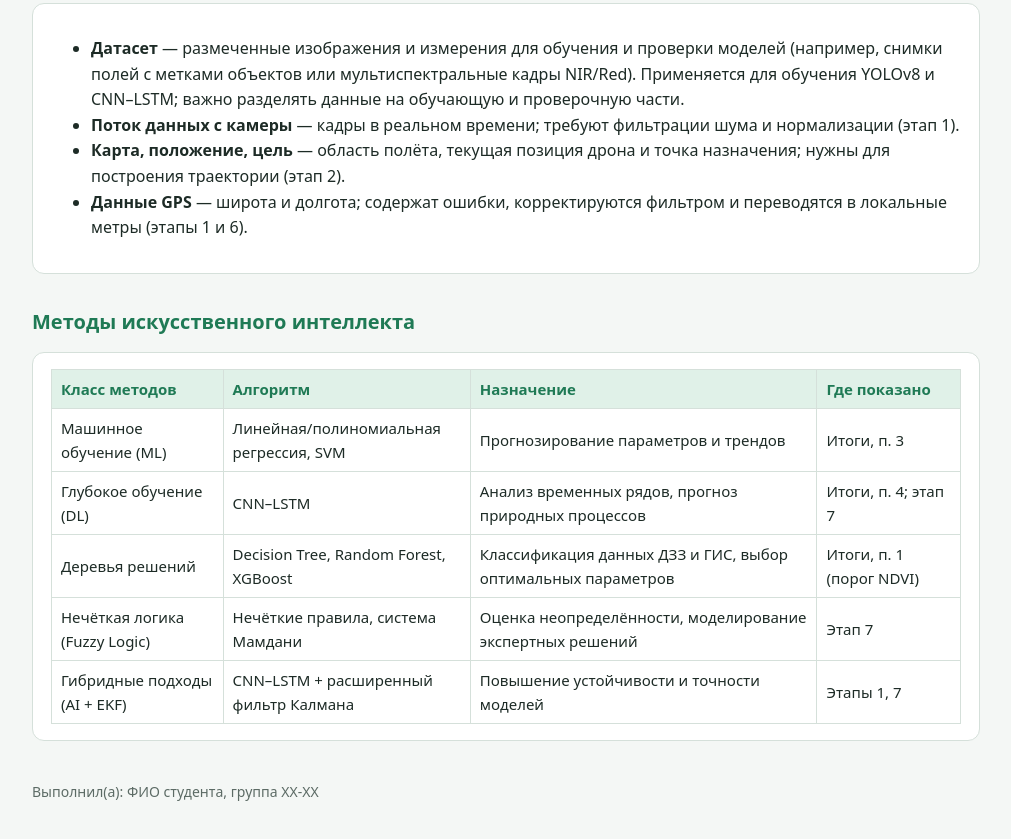
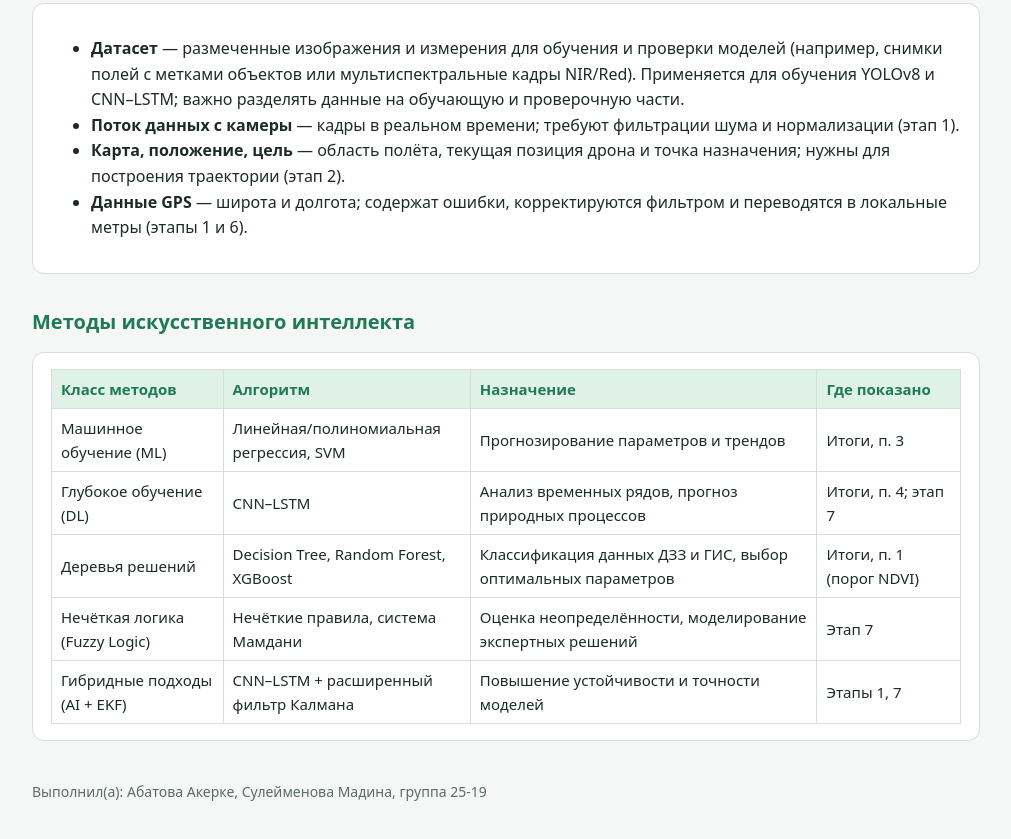
Before and after one commit to akerkeabatova123-afk/intelligent-control.github.io, a plain HTML site: page index.html in a window 1280 px wide. Shown: the part 1163-2002 px from the top of the page, without its empty margins (134-1145 px from the left). Drawn offline with Linux system fonts and the light colour scheme.

Commit message:
Update index.html

```diff
--- a/index.html
+++ b/index.html
@@ -11,4 +11,4 @@
 <li><b>Поток данных с камеры</b> — кадры в реальном времени; требуют фильтрации шума и нормализации (этап 1).</li>
 <li><b>Карта, положение, цель</b> — область полёта, текущая позиция дрона и точка назначения; нужны для построения траектории (этап 2).</li>
 <li><b>Данные GPS</b> — широта и долгота; содержат ошибки, корректируются фильтром и переводятся в локальные метры (этапы 1 и 6).</li></ul></div>
-<h2>Методы искусственного интеллекта</h2><div class="card table-wrap"><table><tr><th>Класс методов</th><th>Алгоритм</th><th>Назначение</th><th>Где показано</th></tr><tr><td>Машинное обучение (ML)</td><td>Линейная/полиномиальная регрессия, SVM</td><td>Прогнозирование параметров и трендов</td><td>Итоги, п. 3</td></tr><tr><td>Глубокое обучение (DL)</td><td>CNN–LSTM</td><td>Анализ временных рядов, прогноз природных процессов</td><td>Итоги, п. 4; этап 7</td></tr><tr><td>Деревья решений</td><td>Decision Tree, Random Forest, XGBoost</td><td>Классификация данных ДЗЗ и ГИС, выбор оптимальных параметров</td><td>Итоги, п. 1 (порог NDVI)</td></tr><tr><td>Нечёткая логика (Fuzzy Logic)</td><td>Нечёткие правила, система Мамдани</td><td>Оценка неопределённости, моделирование экспертных решений</td><td>Этап 7</td></tr><tr><td>Гибридные подходы (AI + EKF)</td><td>CNN–LSTM + расширенный фильтр Калмана</td><td>Повышение устойчивости и точности моделей</td><td>Этапы 1, 7</td></tr></table></div><p class="note" style="margin-top:40px">Выполнил(а): ФИО студента, группа XX-XX</p></main><script src="app.js"></script></body></html>
+<h2>Методы искусственного интеллекта</h2><div class="card table-wrap"><table><tr><th>Класс методов</th><th>Алгоритм</th><th>Назначение</th><th>Где показано</th></tr><tr><td>Машинное обучение (ML)</td><td>Линейная/полиномиальная регрессия, SVM</td><td>Прогнозирование параметров и трендов</td><td>Итоги, п. 3</td></tr><tr><td>Глубокое обучение (DL)</td><td>CNN–LSTM</td><td>Анализ временных рядов, прогноз природных процессов</td><td>Итоги, п. 4; этап 7</td></tr><tr><td>Деревья решений</td><td>Decision Tree, Random Forest, XGBoost</td><td>Классификация данных ДЗЗ и ГИС, выбор оптимальных параметров</td><td>Итоги, п. 1 (порог NDVI)</td></tr><tr><td>Нечёткая логика (Fuzzy Logic)</td><td>Нечёткие правила, система Мамдани</td><td>Оценка неопределённости, моделирование экспертных решений</td><td>Этап 7</td></tr><tr><td>Гибридные подходы (AI + EKF)</td><td>CNN–LSTM + расширенный фильтр Калмана</td><td>Повышение устойчивости и точности моделей</td><td>Этапы 1, 7</td></tr></table></div><p class="note" style="margin-top:40px">Выполнил(а): Абатова Акерке, Сулейменова Мадина, группа 25-19</p></main><script src="app.js"></script></body></html>
```
